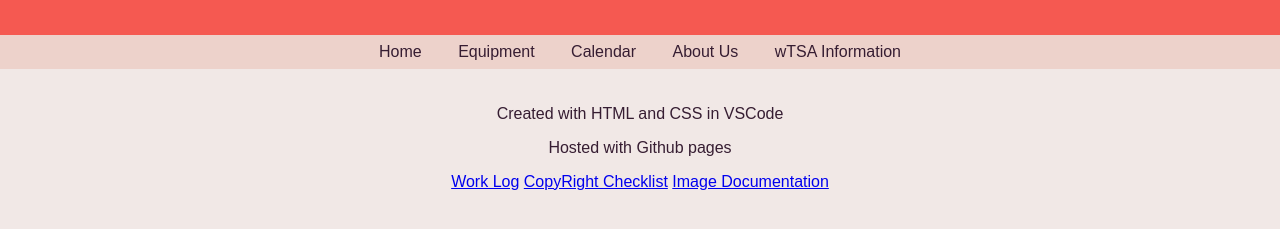
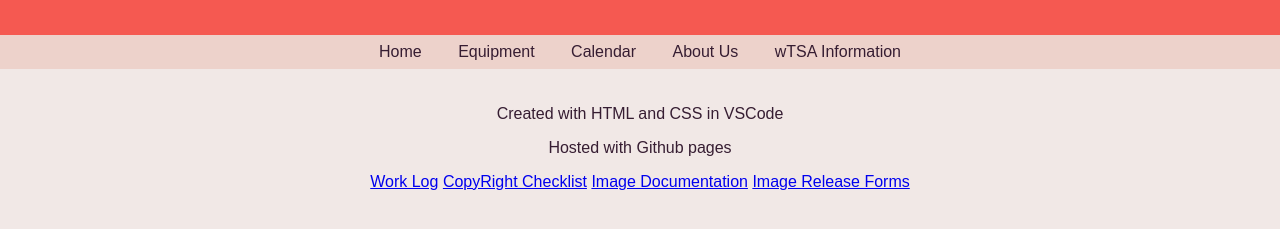
Before and after one commit to emmettzi/edmondsmakerspace, a plain HTML site: page info.html in a window 1280 px wide. Shown: the part 77-306 px from the top of the page. Drawn offline with Linux system fonts and the light colour scheme.

Commit message:
Update info.html

```diff
--- a/info.html
+++ b/info.html
@@ -94,6 +94,7 @@
     <a href="https://drive.google.com/file/d/1p9ODyKKeDN6q3hRn5aEriBcJfo9yfyBb/view?usp=sharing">Work Log</a>
     <a href="https://drive.google.com/file/d/1OTGWmS-o_CM9-sInTuYP8gThKivHCrR4/view?usp=drive_link">CopyRight Checklist</a>
   <a href="https://drive.google.com/file/d/1XGI2QtlhHGiGMqYl20v9UEMfjCbRNyYN/view?usp=sharing">Image Documentation</a>
+  <a href="https://drive.google.com/file/d/1ENn9PkBlpiSnqmVNJ-1S5ym4a_5ybXLI/view?usp=sharing">Image Release Forms</a>
 </main>
 </body>
 </html>
```
